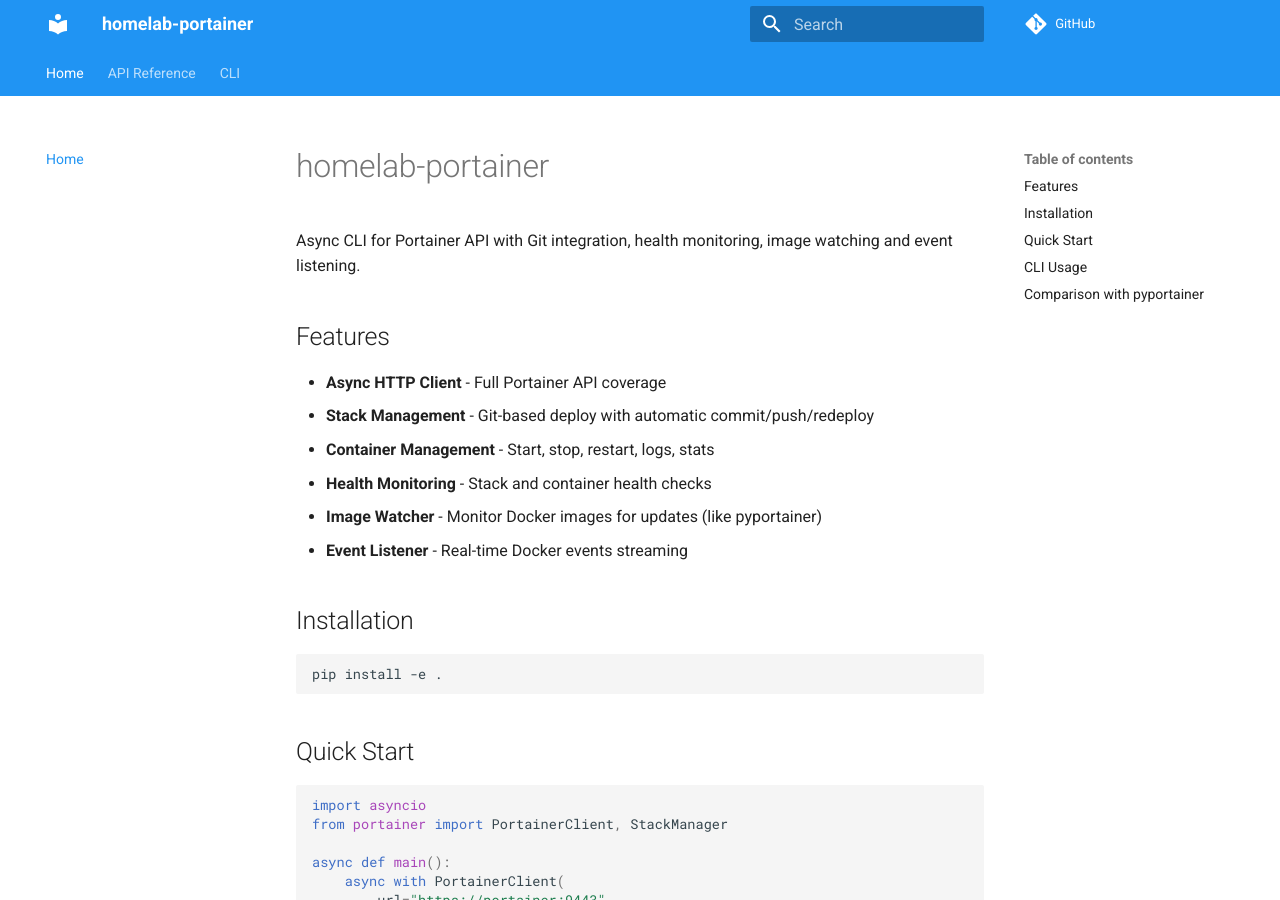
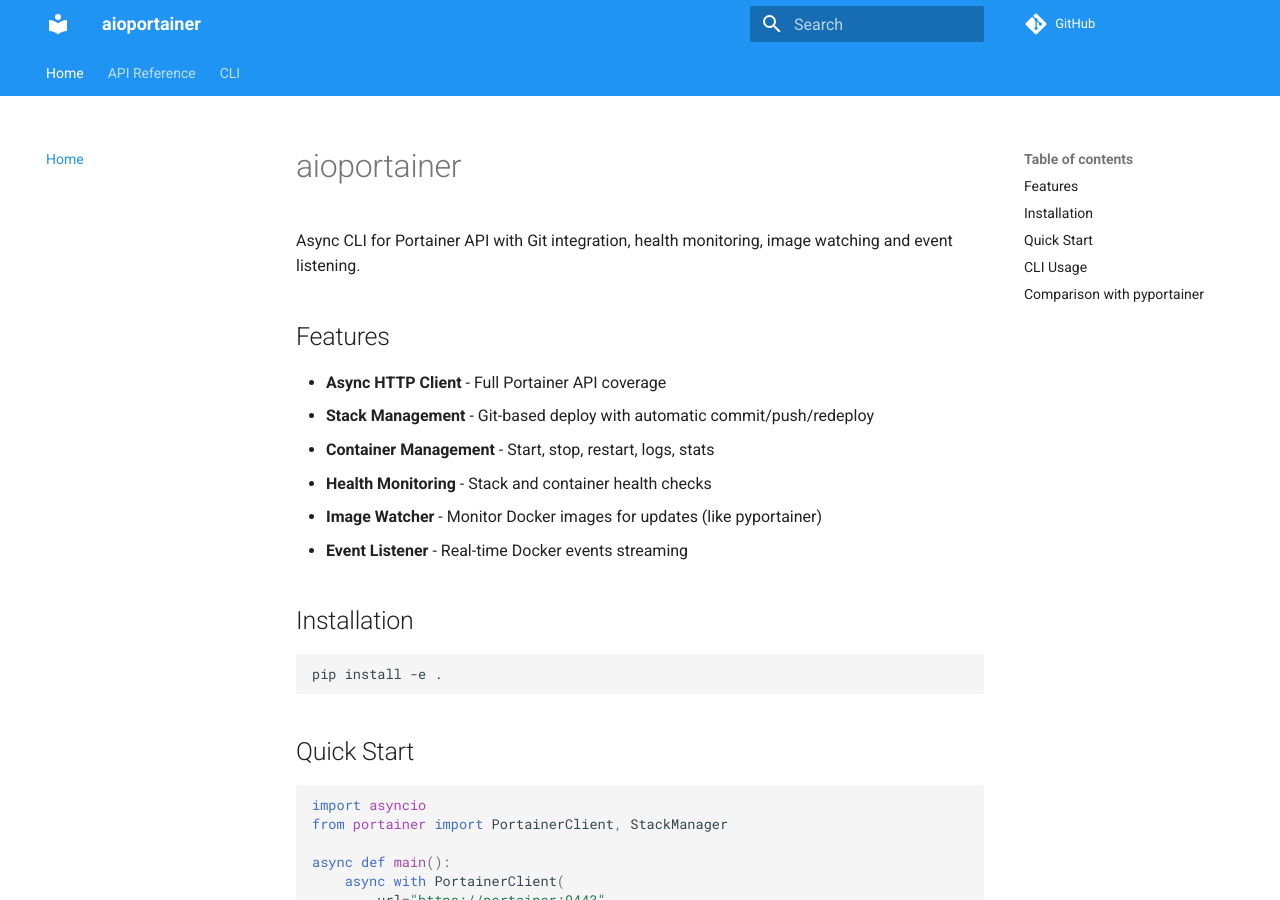
Before and after one commit to Gazdea/aioportainer, an MkDocs documentation site: the page built from docs/index.md, in a window 1280 px wide and 900 px high. Built offline with MkDocs 1.6.1 and Material for MkDocs 9.7.7, drawn with Linux system fonts in a browser that asks for light colours; comment, search, counter and statistics services are not loaded; some of the changed text lies outside the part shown.

Commit message:
docs: rename to aioportainer

```diff
--- a/docs/index.md
+++ b/docs/index.md
@@ -1,4 +1,4 @@
-# homelab-portainer
+# aioportainer
 
 Async CLI for Portainer API with Git integration, health monitoring, image watching and event listening.
 
@@ -57,7 +57,7 @@
 
 ## Comparison with pyportainer
 
-| Feature | pyportainer | homelab-portainer |
+| Feature | pyportainer | aioportainer |
 |---------|-------------|-------------------|
 | Async API | Yes | Yes |
 | Image Watcher | Yes | Yes |
--- a/mkdocs.yml
+++ b/mkdocs.yml
@@ -1,7 +1,7 @@
-site_name: homelab-portainer
+site_name: aioportainer
 site_description: Async CLI for Portainer API
-site_url: https://github.com/anomalyco/aioportainer
-repo_url: https://github.com/anomalyco/aioportainer
+site_url: https://github.com/Gazdea/aioportainer
+repo_url: https://github.com/Gazdea/aioportainer
 
 theme:
   name: material
```
Also changed, not shown: AGENTS.md (+1 -1 lines), README.md (+1 -1 lines), README.ru.md (+1 -1 lines).
